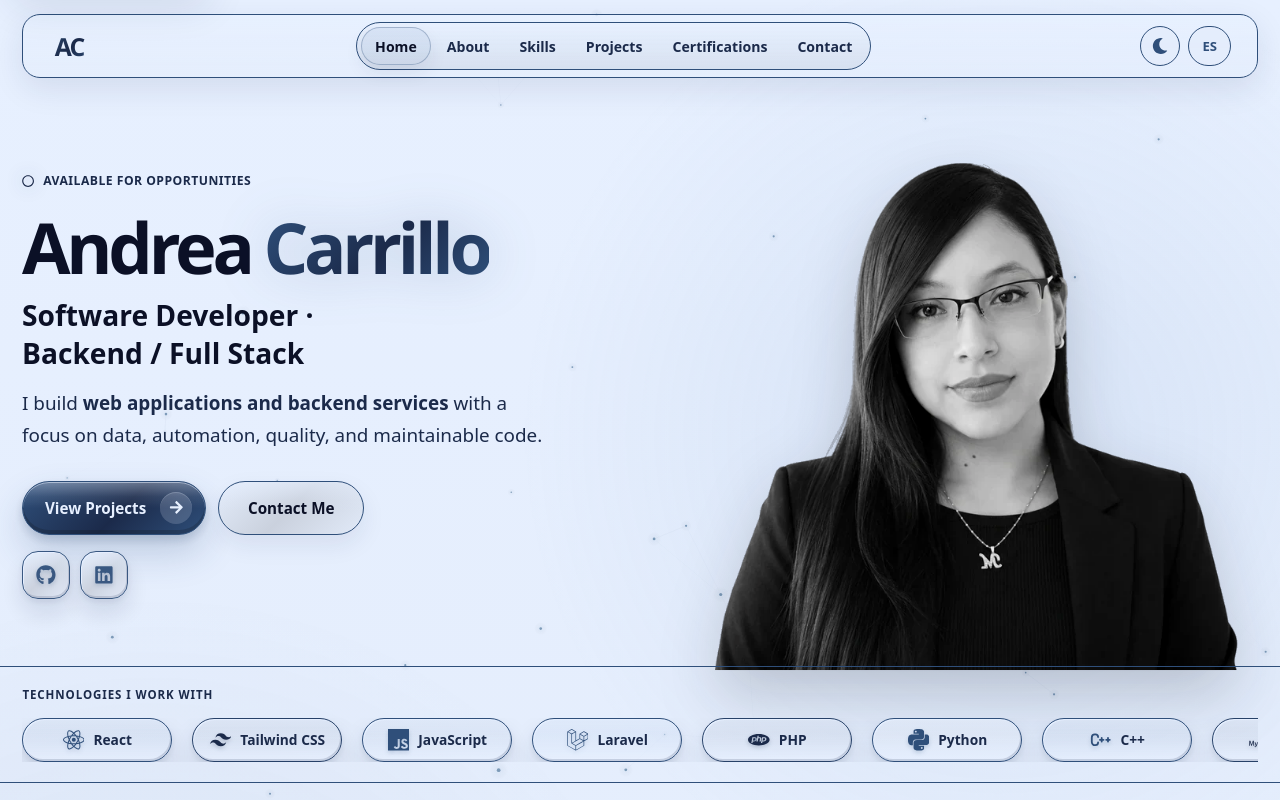
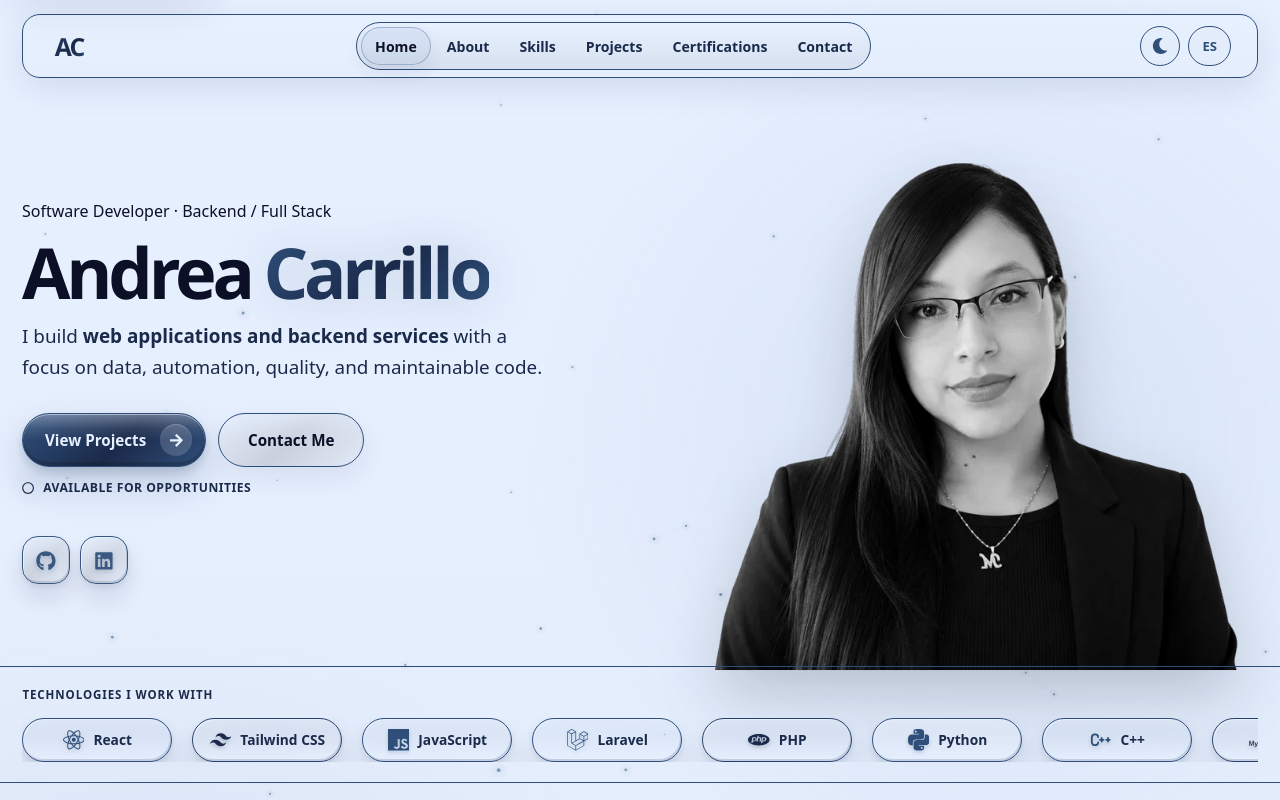
Before and after one commit to AndreaCarrilloOp/Professional-Portfolio, a React (Vite) app: page / in a window 1280 px wide. Shown: the top 800 px of the page. Built offline with nearby package versions, Linux system fonts and the light colour scheme.

Commit message:
refactor(hero): lead with specialization, simplify description and group secondary links

```diff
--- a/src/components/sections/Hero.jsx
+++ b/src/components/sections/Hero.jsx
@@ -25,14 +25,11 @@ function Hero({ darkMode }) {
     <section id="home" className="hero-section section-pad" aria-labelledby="home-heading">
       <div className="hero-grid">
         <div className="hero-copy reveal-up">
-          <div className="status-pill">
-            <FaRegCircle aria-hidden="true" /> {t("hero.status")}
-          </div>
+          <p className="hero-kicker">{t("hero.eyebrow")}</p>
           <h1 id="home-heading" className="hero-title">
             <span className="hero-name-first">Andrea</span>
             <span className="hero-name-last">Carrillo</span>
           </h1>
-          <p className="hero-role">{t("hero.eyebrow")}</p>
           <p className="hero-description">
             {t("hero.descriptionLead")} {" "}
             <strong>{t("hero.descriptionHighlight")}</strong>{" "}
@@ -51,7 +48,11 @@ function Hero({ darkMode }) {
             </a>
           </div>
 
-          <div className="social-row hero-social-links" role="group" aria-label={t("hero.socialLabel")}>
+          <div className="hero-meta">
+            <p className="status-pill">
+              <FaRegCircle aria-hidden="true" /> {t("hero.status")}
+            </p>
+            <div className="social-row hero-social-links" role="group" aria-label={t("hero.socialLabel")}>
             {heroSocialLinks.map(({ id, label, href, icon: Icon }) => {
               const isExternal = !href.startsWith("mailto");
               return (
@@ -72,6 +73,7 @@ function Hero({ darkMode }) {
                 </a>
               );
             })}
+            </div>
           </div>
         </div>
 
```
